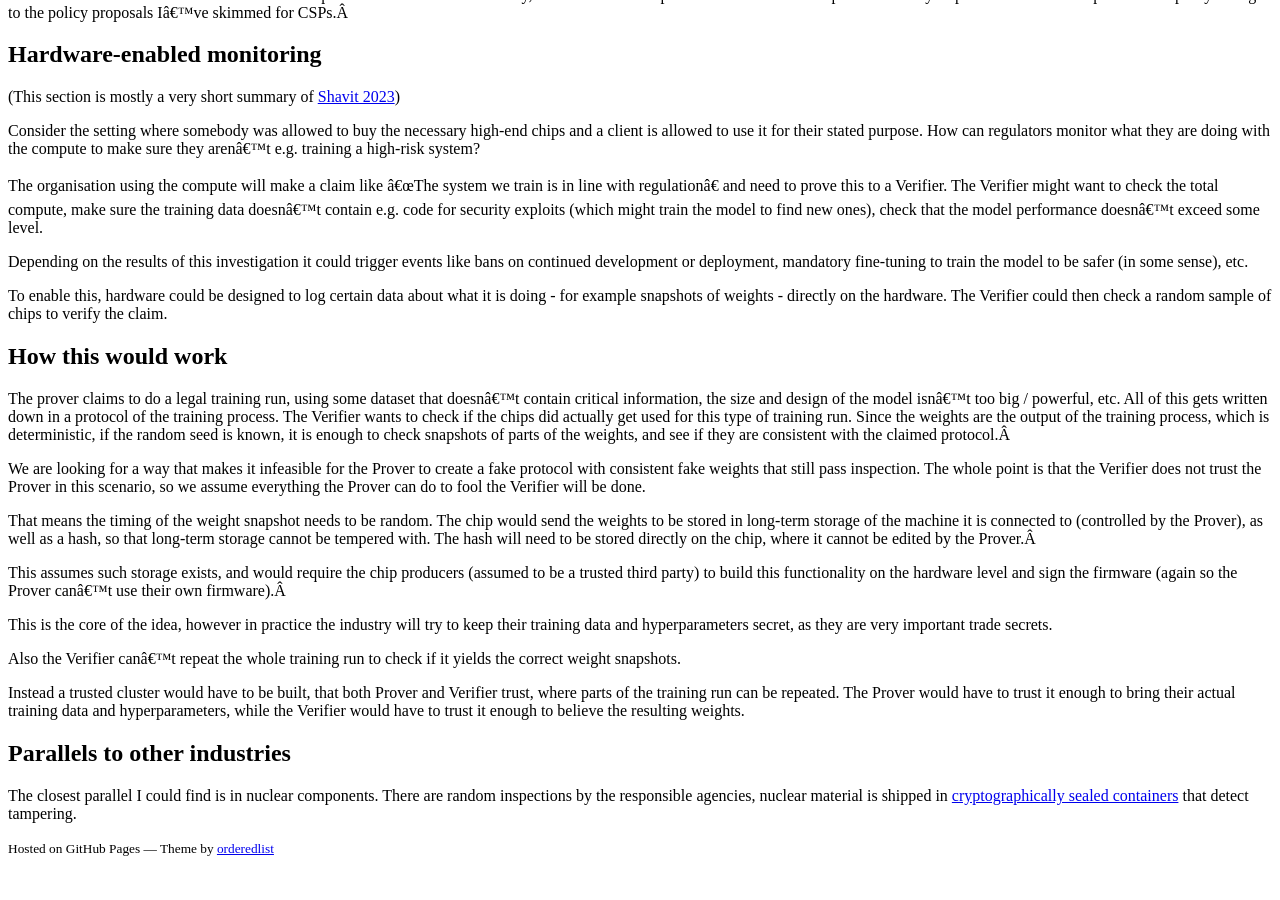
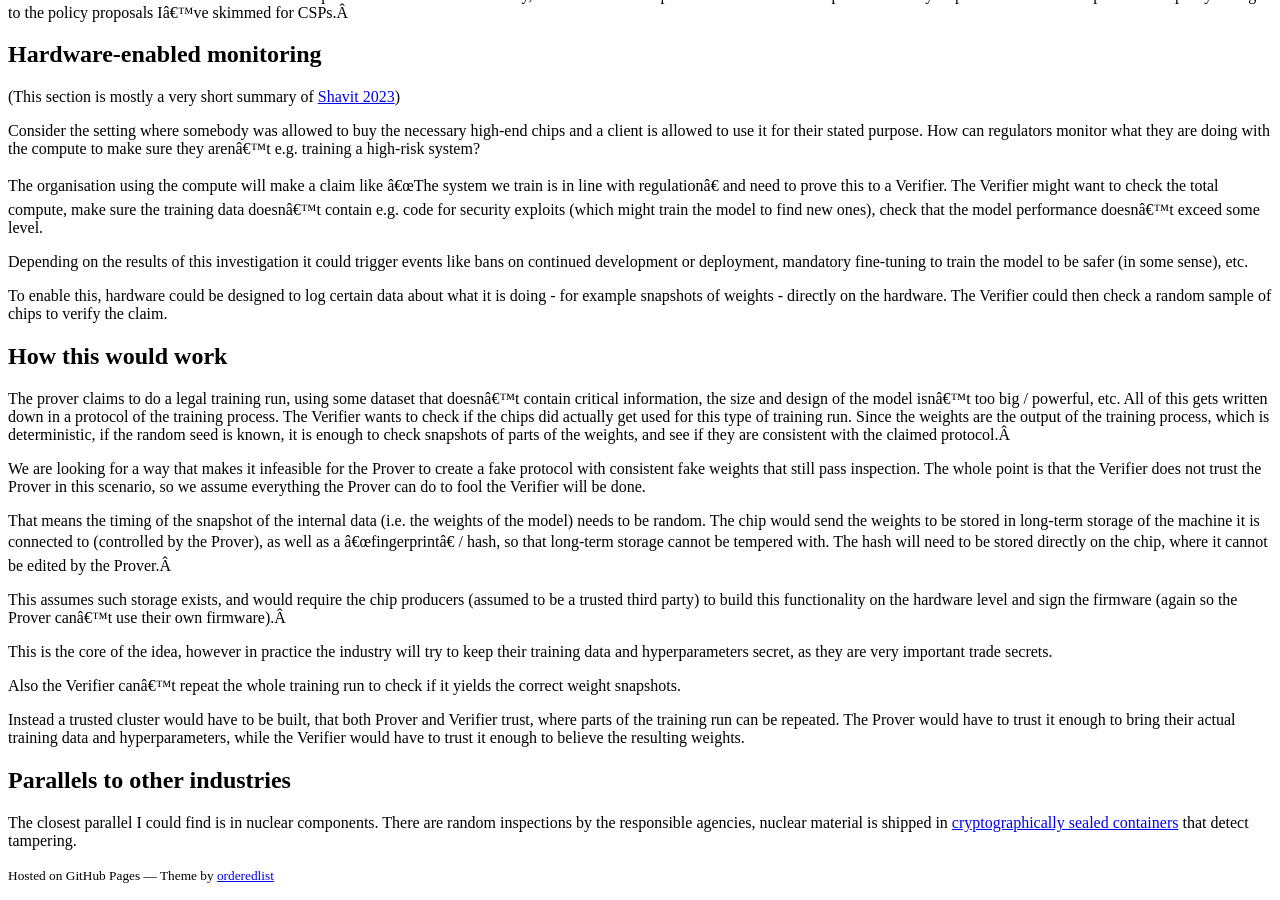
Before and after one commit to Recktenwald/Recktenwald.github.io, a Jekyll site: the page built from _posts/2020-07-22-Introduction-to-AI-Governance.md, in a window 1280 px wide and 900 px high, scrolled down 2030 px. Built offline with Jekyll 4.4.1, drawn with Linux system fonts in a browser that asks for light colours; formulas are drawn with MathJax 3; a script that is not in the unit is left out; the repository's description, which GitHub fills in, is left out; before the commit the page ends 2903 px from its top, so only the background shows below that.

Commit message:
minor edits

```diff
--- a/_posts/2020-07-22-Introduction-to-AI-Governance.md
+++ b/_posts/2020-07-22-Introduction-to-AI-Governance.md
@@ -116,7 +116,7 @@ The prover claims to do a legal training run, using some dataset that doesn’t
 We are looking for a way that makes it infeasible for the Prover to create a fake protocol with consistent fake weights that still pass inspection. The whole point is that the Verifier does not trust the Prover in this scenario, so we assume everything the Prover can do to fool the Verifier will be done.
 
 
-That means the timing of the weight snapshot needs to be random. The chip would send the weights to be stored in long-term storage of the machine it is connected to (controlled by the Prover), as well as a hash, so that long-term storage cannot be tempered with. The hash will need to be stored directly on the chip, where it cannot be edited by the Prover.
+That means the timing of the snapshot of the internal data (i.e. the weights of the model) needs to be random. The chip would send the weights to be stored in long-term storage of the machine it is connected to (controlled by the Prover), as well as a "fingerprint" / hash, so that long-term storage cannot be tempered with. The hash will need to be stored directly on the chip, where it cannot be edited by the Prover.
 
 This assumes such storage exists, and would require the chip producers (assumed to be a trusted third party) to build this functionality on the hardware level and sign the firmware (again so the Prover can’t use their own firmware).
 
```
